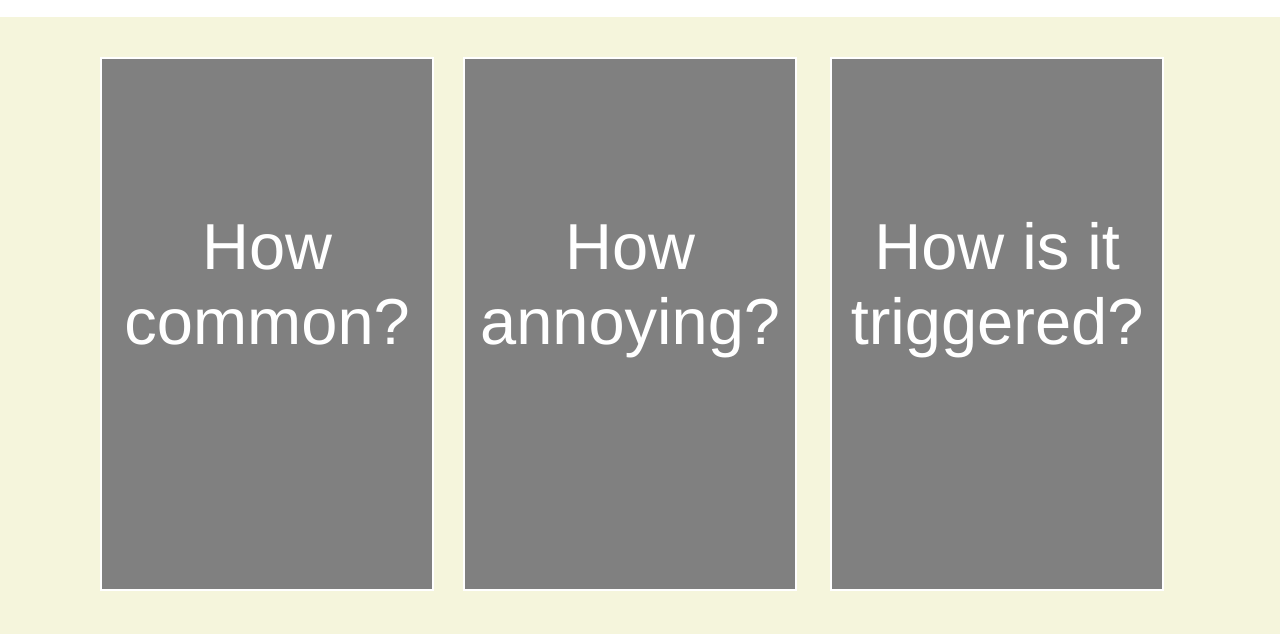
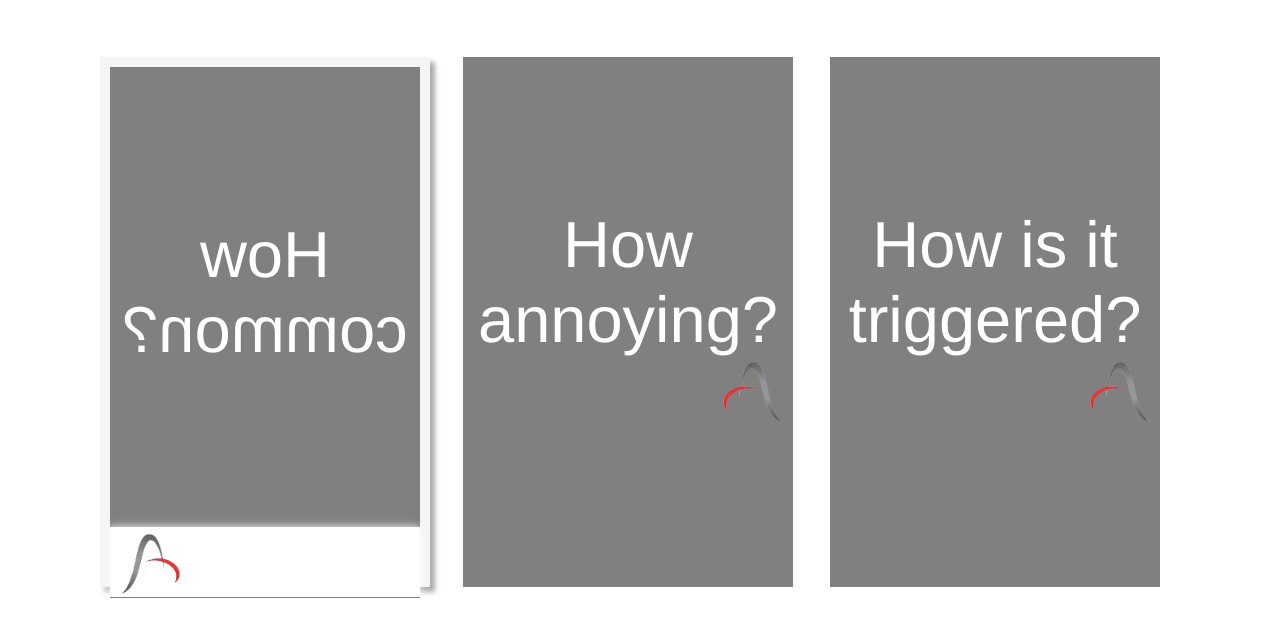
Before and after one commit to wongdaniel8/Arrinex-Website, a plain HTML site: page website/index.html in a window 1280 px wide. Both pictures are taken after a click on the element 265 px from the left and 2495 px from the top of the page. Shown: the part 2173-2807 px from the top of the page. Drawn offline with nearby package versions, Linux system fonts and the light colour scheme.

Commit message:
dan: styled card flipping, javascript onclick needs work

```diff
--- a/website/index.html
+++ b/website/index.html
@@ -206,11 +206,14 @@
     <div class = "sectionDivs" id = "arrinexSolution">
 
 
-            <div id = "f1_container1">
+            <div id = "f1_container1" onclick = "rotate('f1_container1')">
                 <div id="f1_card1" class="shadow">
                      <div class="front face1">
                         <br></br>
                         How common?
+                        <div id = "logoWrapper">
+                        <img src = "transparant_logo.png" class = "cardLogo">
+                        </div>
                     </div>
                     <div class="back1 face1 center">
                         <div class="homeParPicOne" >
@@ -231,6 +234,7 @@
                      <div class="front face1">
                         <br></br>
                         How annoying?
+                        <img src = "transparant_logo.png" class = "cardLogo">
                     </div>
                     <div class="back1 face1 center">
                         <div class="homeParPicOne" align="center">
@@ -253,6 +257,7 @@
                      <div class="front face1">
                         <br></br>
                         How is it triggered?
+                        <img src = "transparant_logo.png" class = "cardLogo">
                     </div>
                     <div class="back1 face1 center">
                        <div class="homeParPicOne" align="center">
--- a/website/myscript.js
+++ b/website/myscript.js
@@ -239,6 +239,20 @@ function invalid() {
 
 /////////////////PASSWORD SCRIPT END///////////////////////
 
+//NEEDS FIXING
+function rotate(ident) {
+	var element = document.getElementById(ident);
+	element.style.boxShadow = "-5px 5px 5px #aaa";
+	element.style.transform = "rotateY(180deg)" ;
+	element.style.display = "block";
+    element.style.boxSizing = "border-box";
+    element.style.padding = "10px";
+    element.style.color = "black";
+    element.style.textAlign = "center";
+    element.style.backgroundColor = "whiteSmoke";
+
+}
+
 
 var carousel_is_on = false;
 var carousel_var;
--- a/website/stylesheet.css
+++ b/website/stylesheet.css
@@ -533,7 +533,7 @@ position: fixed;
                               font-size: 25px;
                             }
 #arrinexSolution {
-  background-color: beige;
+  /*background-color: beige;*/
 }
 
 #team {
@@ -666,24 +666,21 @@ position: fixed;
   transform-style: preserve-3d;
   transition: all 1.0s linear;
 }
-#f1_container1:hover #f1_card1, #f1_container2:hover #f1_card2, #f1_container3:hover #f1_card3  {
+/*#f1_container1:hover #f1_card1,*/ #f1_container2:hover #f1_card2, #f1_container3:hover #f1_card3  {
   transform: rotateY(180deg);
   box-shadow: -5px 5px 5px #aaa;
 }
 .face1 {
   color: white;
-  border: 2px solid white;
+  /*border-left: 1px solid black;*/
   font-size: 65px;
   position: absolute;
   width: 100%;
   height: 100%;
-  /*height: 500px;*/
   backface-visibility: hidden;
-  background-color: grey; /*rgb(218, 31, 59);*/
-  /*background-image: url("Arrinex_banner_print2.png");*/
+  background-color: grey;
 }
 .face1.back1 {
-  /*height: 500px;*/
   display: block;
   transform: rotateY(180deg);
   box-sizing: border-box;
@@ -691,6 +688,28 @@ position: fixed;
   color: black;
   text-align: center;
   background-color: whitesmoke;
+}
+
+.cardLogo {
+  /*top: 155px;*/
+  top: 5px;
+  position: relative;
+  float: right;
+  height: 60px;
+  width: 60px;
+  right: 10px;
+}
+
+#logoWrapper {
+  position: relative;
+  top: 160px;
+  height: 68px;
+  background-color: white;
+  border-top: 2px solid white;
+  border-bottom: 1px solid grey;
+  /*border-left: 1px solid black;
+  border-right: 1px solid black;*/
+  box-shadow: 0px 0px 8px white;
 }
 
 
```
